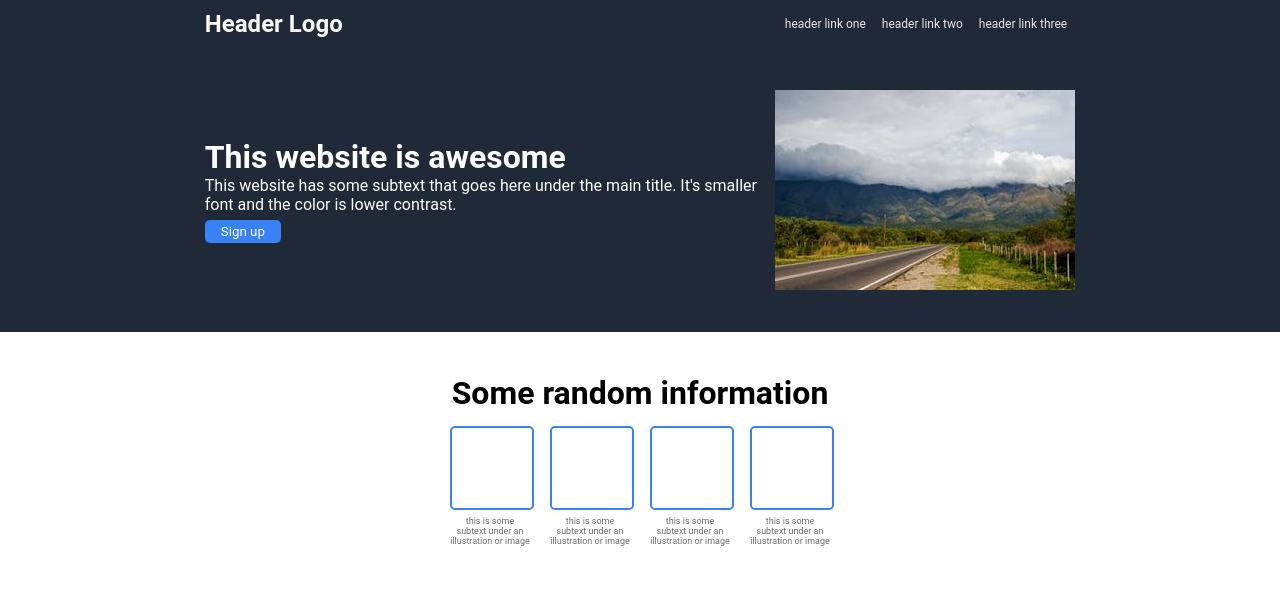
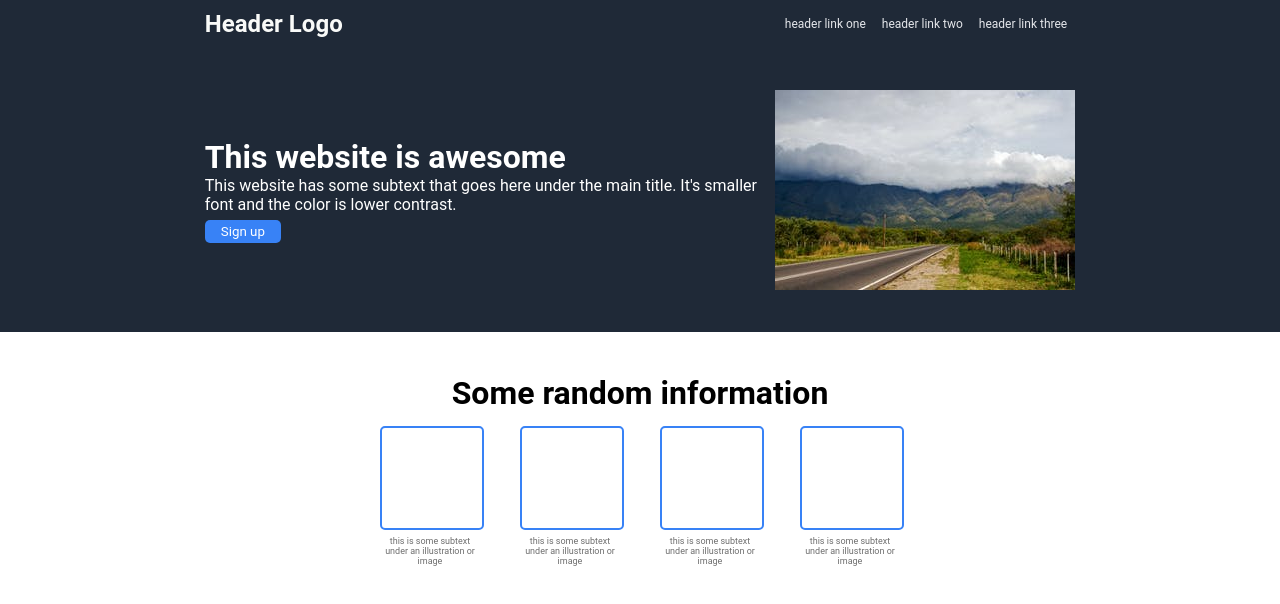
Before and after one commit to Brijsunil2/odin-website-project, a plain HTML site: page index.html in a window 1280 px wide. Drawn offline with Linux system fonts and the light colour scheme.

Commit message:
Update to section two

```diff
--- a/css/main.css
+++ b/css/main.css
@@ -90,17 +90,17 @@ header {
   display: flex;
   margin: 14px;
   justify-content: center;
-  gap: 20px;
+  gap: 40px;
 }
 
 .info-sub-container {
-  width: 80px;
+  width: 100px;
   height: auto;
 }
 
 .info-media {
-  width: 80px;
-  height: 80px;
+  width: 100px;
+  height: 100px;
   border: 2px solid #3882F6;
   border-radius: 5px;
 }
--- a/index.html
+++ b/index.html
@@ -68,5 +68,8 @@
     </div>
   </div>
 
+  <div class="container-three">
+
+  </div>
 </body>
 </html>
```
